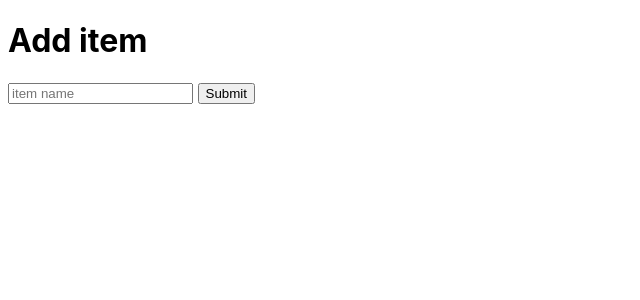
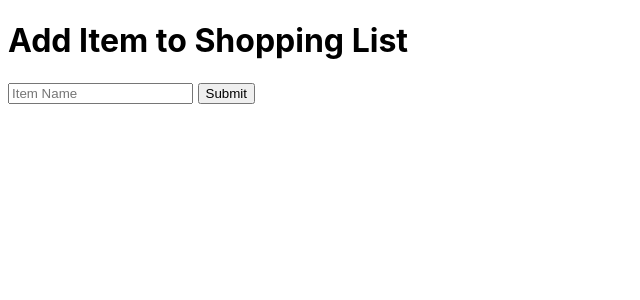
Before and after one commit to jere-mie/flask-workshop, a Flask app: page /add in a window 1280 px wide. Shown: the part 76-376 px from the top of the page, without its empty margins (0-640 px from the left). Run offline with Flask 2, Linux system fonts and the light colour scheme.

Commit message:
updated wording of html pages

```diff
--- a/templates/add.html
+++ b/templates/add.html
@@ -1,9 +1,9 @@
 {% extends 'layout.html' %}
 {% block content %}
-<h1>Add item</h1>
+<h1>Add Item to Shopping List</h1>
 
 <form method="POST">
-    <input type="text" name="content" placeholder="item name">
+    <input type="text" name="content" placeholder="Item Name">
     <input type="submit" value="Submit">
 </form>
 {% endblock %}
--- a/templates/home.html
+++ b/templates/home.html
@@ -1,4 +1,4 @@
 {% extends 'layout.html' %}
 {% block content %}
-<h1>Home</h1>
+<h1>Shopping List Application</h1>
 {% endblock %}
--- a/templates/layout.html
+++ b/templates/layout.html
@@ -1,11 +1,12 @@
 <!DOCTYPE html>
 <html>
     <head>
+        <title>Shopping List</title>
         <meta charset="utf-8">
         <meta name="viewport" content="width=device-width">
-        <meta property="og:site_name" content="My Site Name" />
-        <meta property="og:title" content="My Site Title" />
-        <meta property="og:description" content="My Site Description" />
+        <meta property="og:site_name" content="Shopping List" />
+        <meta property="og:title" content="My Shopping List" />
+        <meta property="og:description" content="This is a simple shopping list application" />
         <meta property="og:type" content="website" />
         <link href="{{ url_for('static', filename='style.css') }}" rel="stylesheet" type="text/css" />
     </head>
--- a/templates/update.html
+++ b/templates/update.html
@@ -1,6 +1,6 @@
 {% extends 'layout.html' %}
 {% block content %}
-<h1>Update item</h1>
+<h1>Update Item</h1>
 
 <form method="POST">
     <input type="text" name="content" value="{{ item.content }}">
--- a/templates/view.html
+++ b/templates/view.html
@@ -1,6 +1,6 @@
 {% extends 'layout.html' %}
 {% block content %}
-<h1>View Items</h1>
+<h1>View Shopping List</h1>
 
 {% for item in items %}
 <h3>{{ item.content }}</h3>
```
